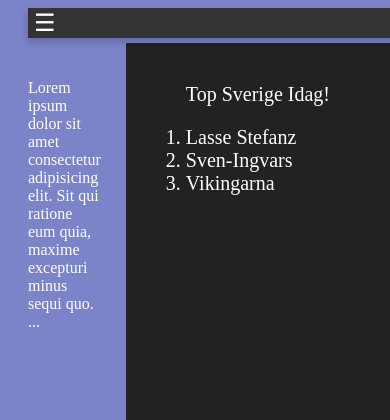
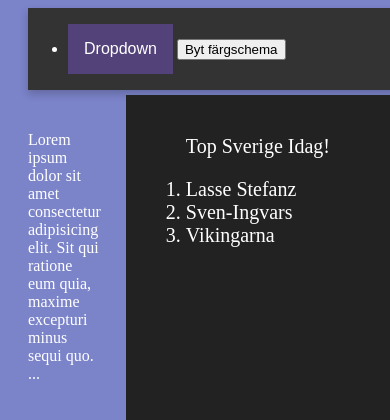
Before and after one commit to RiktigtSnyggaGreger/WEUWEB, a PHP site: page / in a window 390 px wide; the page is wider, and only the part inside the window is pictured. Shown: the top 420 px of that part. Run offline with PHP 8.4, Linux system fonts and the light colour scheme; data that the repository does not hold is empty.

Commit message:
dropdown

```diff
--- a/index.php
+++ b/index.php
@@ -33,12 +33,12 @@ $result = mysqli_query($conn, $query);
 </script>
 
 <nav class="navbar">
-    <button class="menu-button" onclick="toggleMenu()">☰</button>
     <ul class="nav-links">
         <li>
+    <div class="dropdown">
+    <button class="dropbtn">Dropdown</button>
+    <div class="dropdown-content">
             <?php
-
-
     if ($result) {
         while ($row = mysqli_fetch_assoc($result)) {
             $bandId = $row["band_id"];
@@ -46,13 +46,10 @@ $result = mysqli_query($conn, $query);
             echo '<a href="band.php?id=' . $bandId . '">' . $bandName . '</a>';
         }
     }
+            ?>
 
-
-else {
-                echo "<p>No bands found.</p>";
-            }
-            ?>
-            <a href="about.html">Om oss</a>
+         </div>
+    </div>
             <button onclick="myFunction()">Byt färgschema</button>
         </li>
     </ul>
--- a/style.css
+++ b/style.css
@@ -70,30 +70,43 @@ footer {
     list-style: none;
 
 }
-.menu-button {
+.dropbtn {
+    background-color: #534279;
+    color: white;
+    padding: 16px;
+    font-size: 16px;
+    border: none;
+  }
+
+  /* The container <div> - needed to position the dropdown content */
+  .dropdown {
+    position: relative;
+    display: inline-block;
+  }
+
+  /* Dropdown Content (Hidden by Default) */
+  .dropdown-content {
     display: none;
-    background: none;
-    border: none;
-    color: white;
-    font-size: 24px;
-    cursor: pointer;
-}
+    position: absolute;
+    background-color: #302c2c;
+    min-width: 160px;
+    box-shadow: 0px 8px 16px 0px rgba(0,0,0,0.2);
+    z-index: 1;
+  }
 
-@media only screen and (max-width: 600px) {
+  /* Links inside the dropdown */
+  .dropdown-content a {
+    color: rgb(255, 255, 255);
+    padding: 12px 16px;
+    text-decoration: none;
+    display: block;
+  }
 
-        .menu-button {
-            display: block;
-        }
-        .navbar ul {
-            display: none;
-            flex-direction: column;
-            position: absolute;
-            width: 100%;
-        }
-        .navbar ul.show {
-            display: flex;
-        }
-        .navbar li {
-            margin: 10px;
-        }
-    }
+  /* Change color of dropdown links on hover */
+  .dropdown-content a:hover {background-color: #ddd;}
+
+  /* Show the dropdown menu on hover */
+  .dropdown:hover .dropdown-content {display: block;}
+
+  /* Change the background color of the dropdown button when the dropdown content is shown */
+  .dropdown:hover .dropbtn {background-color: #6c43c6;}
```
